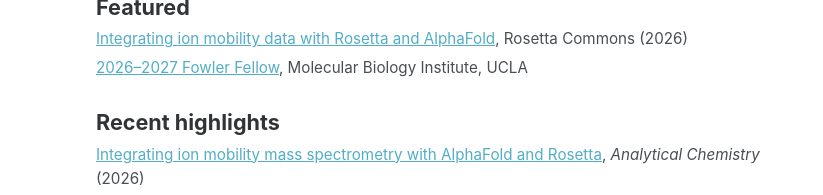
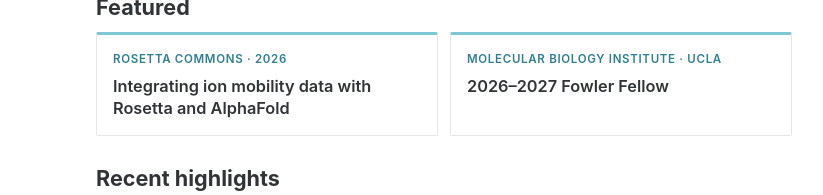
Before and after one commit to akshayansamy/akshayansamy.github.io, a plain HTML site: page index.html in a window 1280 px wide. Shown: the part 413-608 px from the top of the page, 328-1151 px from the left. Drawn offline with Linux system fonts and the light colour scheme.

Commit message:
Show the teal wall around the portrait and grid the features.
The circle was cutting the wall off at the bottom, and the two features read better side by side.

Co-authored-by: Cursor <cursoragent@cursor.com>

```diff
--- a/index.html
+++ b/index.html
@@ -51,10 +51,16 @@
       <p class="lead">I am a computational chemist and a Ph.D. student in theory and computational chemistry at the University of California, Los Angeles. In the Lindert Lab I work on protein structure prediction and design, combining experiments, deep learning, and Rosetta-based modeling.</p>
       <p>Doctoral research began in 2023 at Ohio State and continued at UCLA from 2025. I expect to finish the Ph.D. in 2027. I also have an M.S. in physical chemistry from Ohio State (2025) and a B.S.–M.S. in chemistry, with a minor in physics, from IISER Thiruvananthapuram (2022).</p>
       <h2>Featured</h2>
-      <ul class="related">
-        <li><a href="https://rosettacommons.org/2026/11/12/integrating-ion-mobility-data-with-rosetta-and-alphafold-resolves-complex-structural-assembly-challenges/">Integrating ion mobility data with Rosetta and AlphaFold</a>, Rosetta Commons (2026)</li>
-        <li><a href="https://www.mbi.ucla.edu/fowler-fellows">2026–2027 Fowler Fellow</a>, Molecular Biology Institute, UCLA</li>
-      </ul>
+      <div class="feature-grid">
+        <a class="feature" href="https://rosettacommons.org/2026/11/12/integrating-ion-mobility-data-with-rosetta-and-alphafold-resolves-complex-structural-assembly-challenges/">
+          <span>Rosetta Commons · 2026</span>
+          <strong>Integrating ion mobility data with Rosetta and AlphaFold</strong>
+        </a>
+        <a class="feature" href="https://www.mbi.ucla.edu/fowler-fellows">
+          <span>Molecular Biology Institute · UCLA</span>
+          <strong>2026–2027 Fowler Fellow</strong>
+        </a>
+      </div>
       <h2>Recent highlights</h2>
       <ul class="related">
         <li><a href="https://doi.org/10.1021/acs.analchem.6c01893">Integrating ion mobility mass spectrometry with AlphaFold and Rosetta</a>, <em>Analytical Chemistry</em> (2026)</li>
--- a/styles.css
+++ b/styles.css
@@ -205,6 +205,46 @@ a:hover { color: var(--link-hover); }
 
 .related li { margin: 0.3rem 0; }
 
+.feature-grid {
+  display: grid;
+  grid-template-columns: 1fr 1fr;
+  gap: 0.75rem;
+  margin-top: 0.7rem;
+}
+
+.feature {
+  display: flex;
+  flex-direction: column;
+  gap: 0.4rem;
+  padding: 0.95rem 1rem 1rem;
+  border: 1px solid var(--line);
+  border-top: 3px solid #7ec8d4;
+  border-radius: 2px;
+  background: #fff;
+  color: var(--heading);
+  text-decoration: none;
+}
+
+.feature:hover { border-color: var(--link); }
+
+.feature span {
+  color: var(--link-hover);
+  font-size: 0.72rem;
+  font-weight: 600;
+  letter-spacing: 0.06em;
+  text-transform: uppercase;
+}
+
+.feature strong {
+  font-size: 1.02rem;
+  font-weight: 600;
+  line-height: 1.35;
+}
+
+@media (max-width: 700px) {
+  .feature-grid { grid-template-columns: 1fr; }
+}
+
 .papers { list-style: none; margin: 0; padding: 0; }
 
 .papers li {
```
Also changed, not shown: portrait.png.
